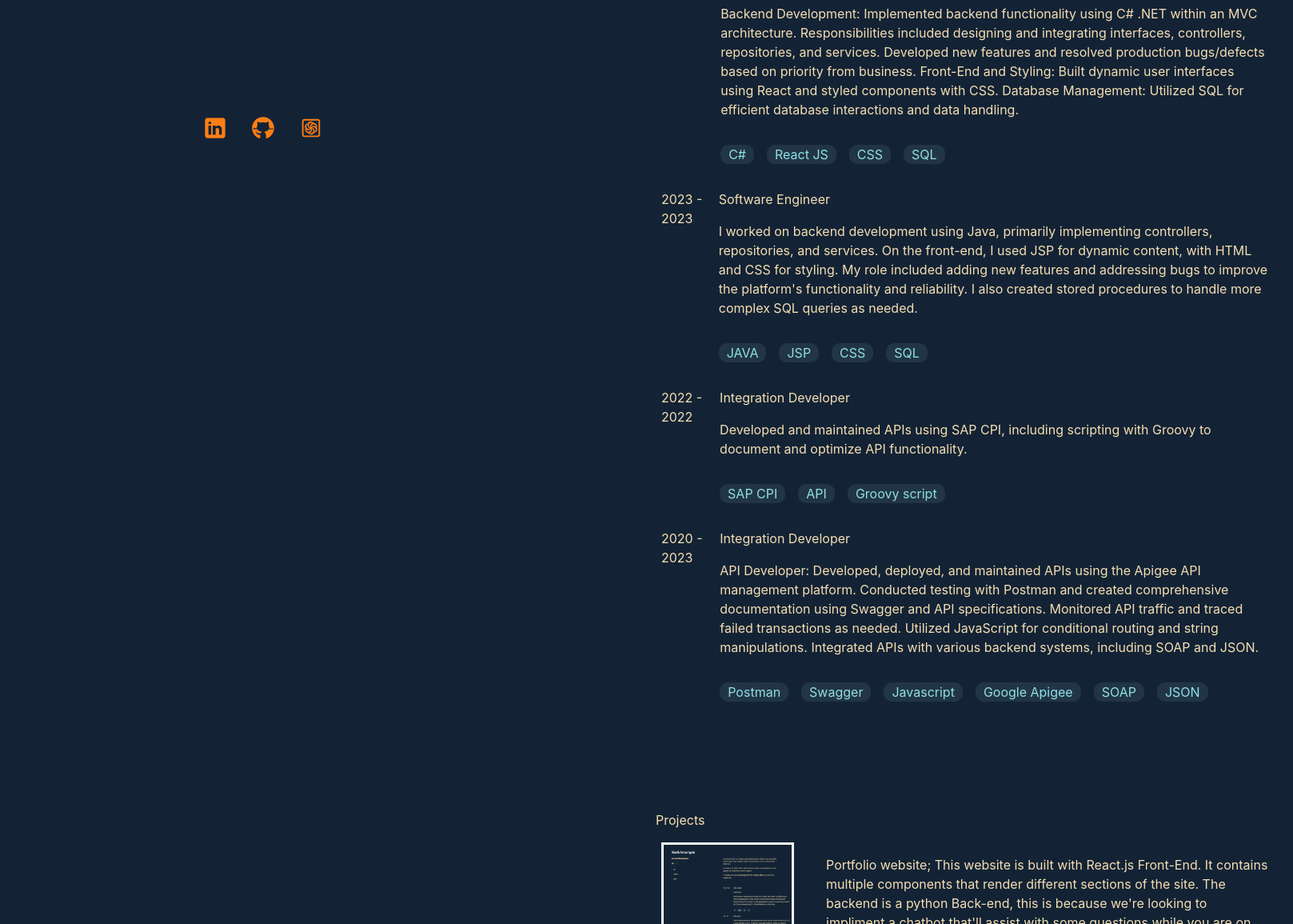
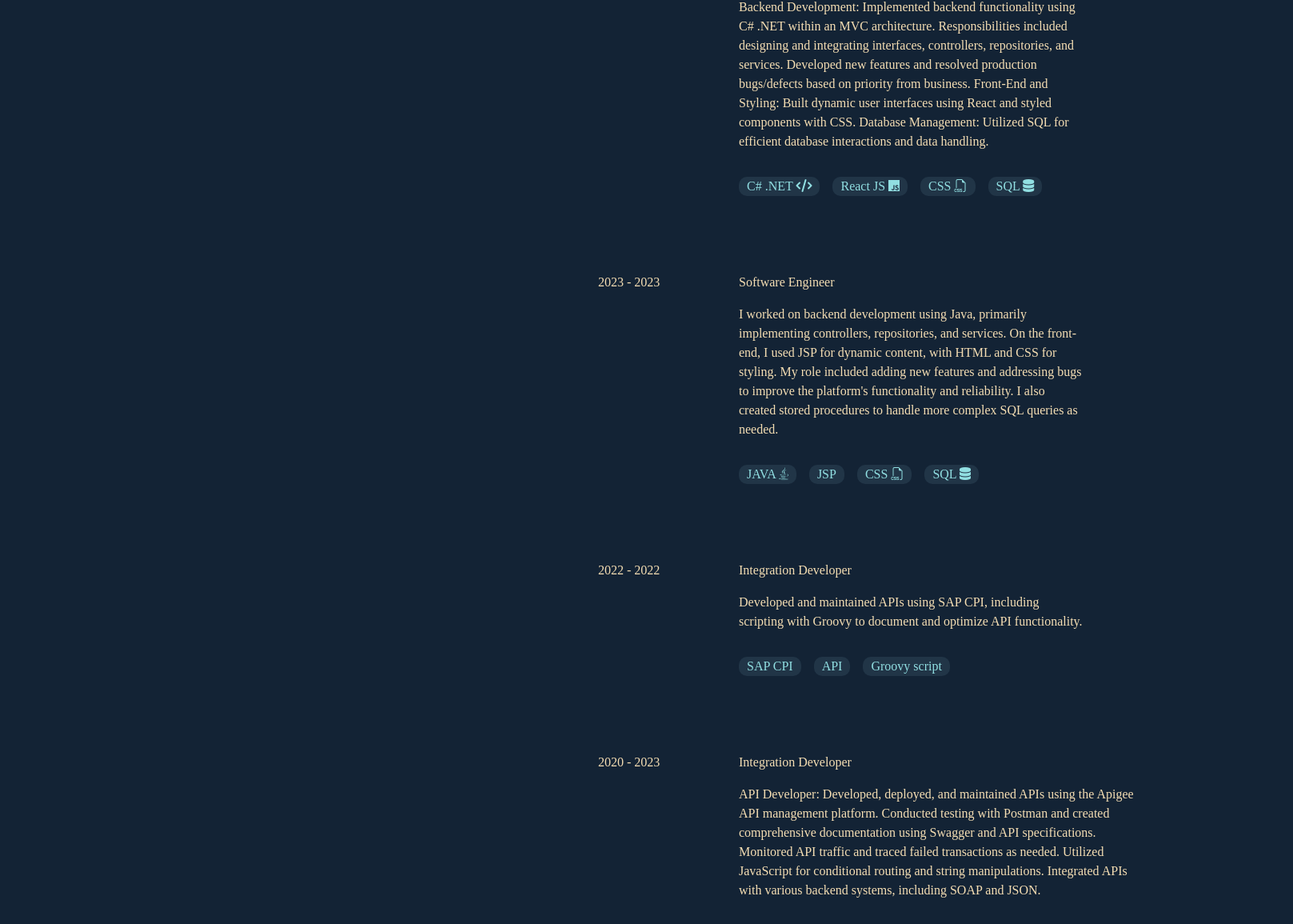
Before and after one commit to nhngcobo/reactportfolio.client, a React (Vite) app: page / in a window 1280 px wide. Shown: the part 535-1690 px from the top of the page at 80% size, 1617 px wide, since content can reach past the window. Built offline with nearby package versions, Linux system fonts and the light colour scheme.

Commit message:
Added some alignment. :)

```diff
--- a/package.json
+++ b/package.json
@@ -14,6 +14,7 @@
     "@fortawesome/fontawesome-svg-core": "^6.6.0",
     "@fortawesome/react-fontawesome": "^0.2.2",
     "@mui/icons-material": "^6.1.7",
+    "bootstrap-icons": "^1.13.1",
     "react": "^18.3.1",
     "react-dom": "^18.3.1",
     "react-router-dom": "^6.28.0",
@@ -29,6 +30,6 @@
     "eslint-plugin-react-hooks": "^5.0.0",
     "eslint-plugin-react-refresh": "^0.4.14",
     "globals": "^15.11.0",
-    "vite": "^5.4.10"
+    "vite": "^6.3.5"
   }
 }
--- a/src/App.css
+++ b/src/App.css
@@ -1,8 +1,14 @@
+@import url('https://fonts.googleapis.com/css2?family=Inter:wght@400;600&display=swap');
+/* Option 2: Import via CSS */
+@import url("https://cdn.jsdelivr.net/npm/bootstrap-icons@1.3.0/font/bootstrap-icons.css");
+
 #root {
     max-width: 1280px;
     margin: 0 auto;
     padding: 2rem;
     text-align: center;
+    display: flex;
+    flex-grow: 1;
 }
 
 th, td {
@@ -17,6 +23,7 @@ body {
     align-items: center;
     justify-content: center;
     transition: background 0.3s;
+
 }
 
 .divideComponents {
@@ -29,20 +36,22 @@ body {
 
 .componentA {
     flex: 0 0 auto;
-    margin-right: 10px;
-    padding-left: 28vh;
+    padding-left: 10rem;
     padding-top: 8vh;
-    width: 400px;
+    width: 35%;
     word-wrap: break-word;
     text-align: left;
-    position: fixed;
+    position: relative;
+    font-family: "Brush Script MT", cursive;
+
 
 }
 
 .ComponentAboutUser {
-    margin-left: 100vh;
+    margin-left: 13vh;
     padding-top: 13vh;
-    width: 40%;
+    font-family: "Brush Script MT", cursive;
+    width: 80vh;
     word-wrap: break-word;
     text-align: left;
     transform: scale(1);
@@ -53,25 +62,32 @@ body {
 }
 
 .ComponentExperience {
-    margin-left: 100vh;
-    width: 95vh;
+    display: flex;
+    align-items: flex-start;
+    gap: 1rem;
+    margin-bottom: 2rem;
+    margin-left: 13vh;
+    max-width: 80vh;
     word-wrap: break-word;
     text-align: left;
-    display: flex;
     transform: scale(1);
-    padding-left: 7px; /* Add padding to create space around the text */
-    padding-right: 10px;
-    border-radius: 5px;
+    padding: 1rem;
+    border-radius: 10px;
+    font-family: "Brush Script MT", cursive;
     transition: transform 0.4s;
-    &:hover {
-        transform: scale(1.1);
-        background-color: rgba(255, 255, 255, 0.01); /* Light and transparent white */
-
-    }
 }
 
-.duration {
-    width: 50vh;
+.ComponentExperience:hover {
+    transform: scale(1.12);
+    background-color: rgba(255, 255, 255, 0.007);
+}
+
+.duration,
+.duration-java,
+.duration-sap,
+.duration-apigee {
+    flex: 0 0 10rem;
+    font-weight:200;
 }
 
 .tech-skills{
@@ -86,32 +102,11 @@ body {
     padding-right: 10px;
 }
 
-.duration-java {
-    width: 40%;
-}
-.duration-sap{
-    width: 13%;
-}
 
 .PortfolioProject{
     margin-left: 5vh;
 }
 
-.duration-apigee{
-    width: 45%;
-}
-.ComponentProjects {
-    margin-left: 100vh;
-    width: 40%;
-    margin-top: 10vh;
-    word-wrap: break-word;
-    text-align: left;
-    transform: scale(1);
-    transition: transform 0.4s;
-    &:hover {
-        transform: scale(1.1);
-    }
-}
 
 .componentB {
     flex: 1;
@@ -122,7 +117,6 @@ body {
     gap: 5px;
 }
 
-/* Highlight the active link */
 
 
 .component-section {
@@ -145,13 +139,15 @@ body {
 }
 
 .ComponentAfooter {
-    padding: 10px 20px;
+    padding: 4rem 0;
     text-align: center;
-    position: fixed;
-    bottom: 10%;
-    margin-top: 85%;
     display: flex;
     gap: 10px;
+    justify-content: center;
+    margin-top: 2rem;
+    flex-wrap: wrap;
+    position: relative;
+    width:max-content;
 }
 
 .ComponentAfooter img {
@@ -197,3 +193,44 @@ p {
         background-color: #132335;
     }
 }
+
+.ComponentProjects {
+    font-family: "Brush Script MT", cursive;
+
+}
+
+@media screen and (max-width: 768px) {
+    .divideComponents {
+        flex-direction: column;
+    }
+
+    .componentA, .componentB {
+        width: 100%;
+        padding: 1rem;
+        margin: 0;
+        position: static;
+    }
+
+    .ComponentProjects
+    .ComponentAboutUser,
+    .ComponentExperience {
+        margin-left: 0;
+        width: 100%;
+    }
+
+    .ComponentAfooter {
+        position: static;
+        margin-top: 2rem;
+        flex-direction: column;
+    }
+
+    .portfolioScreenshot {
+        width: 100%;
+        max-width: 300px;
+    }
+
+    .tech-skills {
+        flex-wrap: wrap;
+        gap: 1rem;
+    }
+}
--- a/src/IndexPageComponentA.jsx
+++ b/src/IndexPageComponentA.jsx
@@ -50,7 +50,7 @@ class IndexPageComponentA extends React.Component {
   render() {
     return (
       <>
-        <h1>{this.text.fullnames}</h1>
+        <h1 className="headingName">{this.text.fullnames}</h1>
         <h3>{this.text.occupation}</h3>
         <div className="slogan-text">
           <h3 className="inline-text">{this.text.overallJobDesc}</h3>
--- a/src/componentExperience.jsx
+++ b/src/componentExperience.jsx
@@ -18,10 +18,10 @@ class ComponentExperience extends React.Component {
                     <p>Software Engineer</p>
                     <p>{this.text.jobDescCompB}</p>
                     <div className="tech-skills">
-                        <p className="skill">C#</p>
-                        <p className="skill">React JS</p>
-                        <p className="skill">CSS</p>
-                        <p className="skill">SQL</p>
+                        <p className="skill">C# .NET <i class="fa-solid fa-code"></i></p>
+                        <p className="skill">React JS <i class="fa-brands fa-js"></i></p>
+                        <p className="skill">CSS  <i class="bi bi-filetype-css"></i></p>
+                        <p className="skill">SQL  <i class="fa-solid fa-database"></i></p>
                     </div>
 
                 </div>
--- a/src/componentExperienceApigee.jsx
+++ b/src/componentExperienceApigee.jsx
@@ -1,5 +1,7 @@
 import React from "react";
 import data from '../src/data/en.json';
+import 'bootstrap-icons/font/bootstrap-icons.css';
+
 
 class ComponentExperienceApigee extends React.Component {
 
@@ -19,10 +21,10 @@ class ComponentExperienceApigee extends React.Component {
                     <div className="tech-skills">
                         <p className="skill">Postman</p>
                         <p className="skill">Swagger</p>
-                        <p className="skill">Javascript</p>
-                        <p className="skill">Google Apigee</p>
-                        <p className="skill">SOAP</p>
-                        <p className="skill">JSON</p>
+                        <p className="skill">Javascript <i class="fa-brands fa-js"></i></p>
+                        <p className="skill">Apigee <i class="bi bi-google"></i></p>
+                        <p className="skill">SOAP <i class="fa-solid fa-bars-staggered"></i></p>
+                        <p className="skill">JSON <i class="bi bi-filetype-json"></i></p>
                     </div>
                 </div>
 
--- a/src/componentExperienceJAVA.jsx
+++ b/src/componentExperienceJAVA.jsx
@@ -17,10 +17,10 @@ class ComponentExperienceJAVA extends React.Component {
                     <p>Software Engineer</p>
                     <p>{this.text.jobDescJAVA}</p>
                     <div className="tech-skills">
-                        <p className="skill">JAVA</p>
+                        <p className="skill">JAVA <i class="fa-brands fa-java"></i></p>
                         <p className="skill">JSP</p>
-                        <p className="skill">CSS</p>
-                        <p className="skill">SQL</p>
+                        <p className="skill">CSS  <i class="bi bi-filetype-css"></i></p>
+                        <p className="skill">SQL  <i class="fa-solid fa-database"></i></p>
                     </div>
                 </div>
 
```
Also changed, not shown: 2 other files (tests, documents, lock files or other folders).
